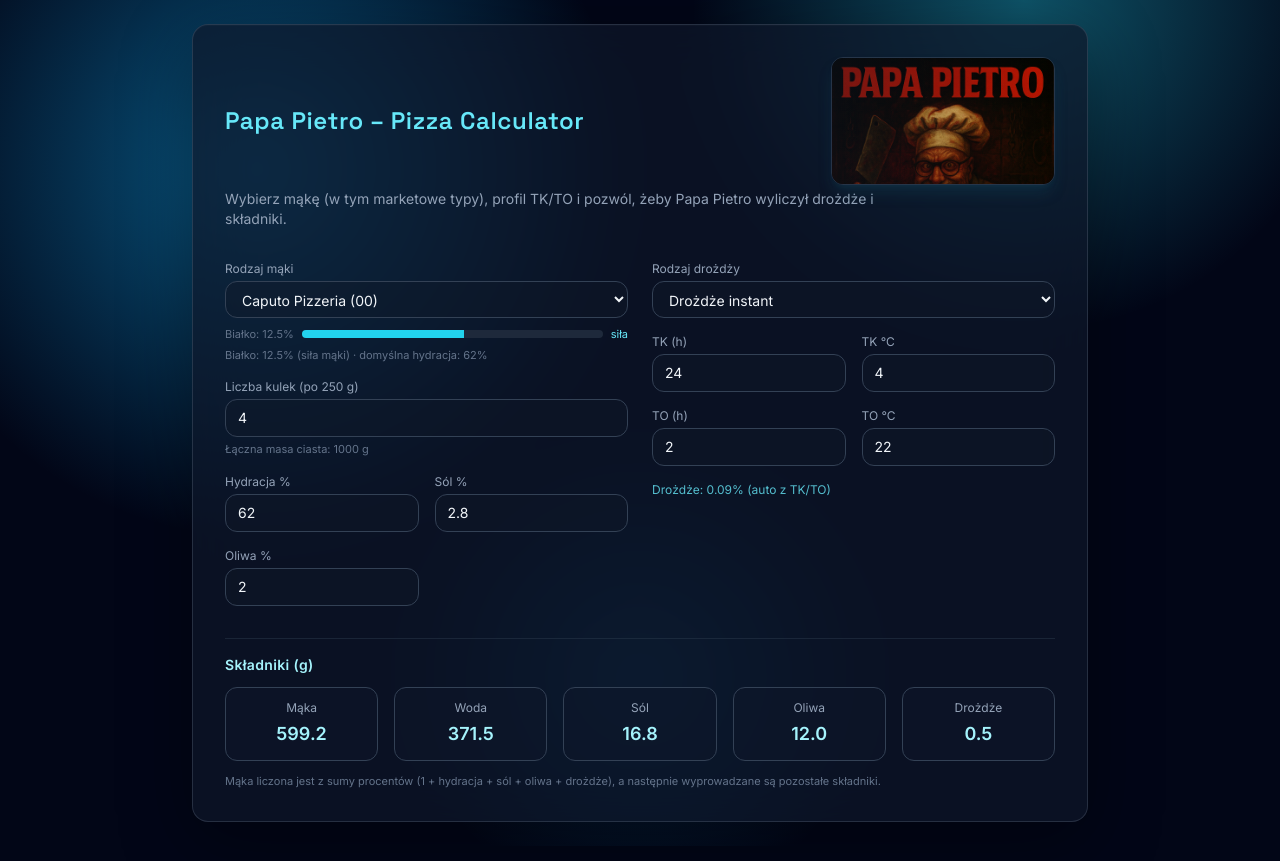
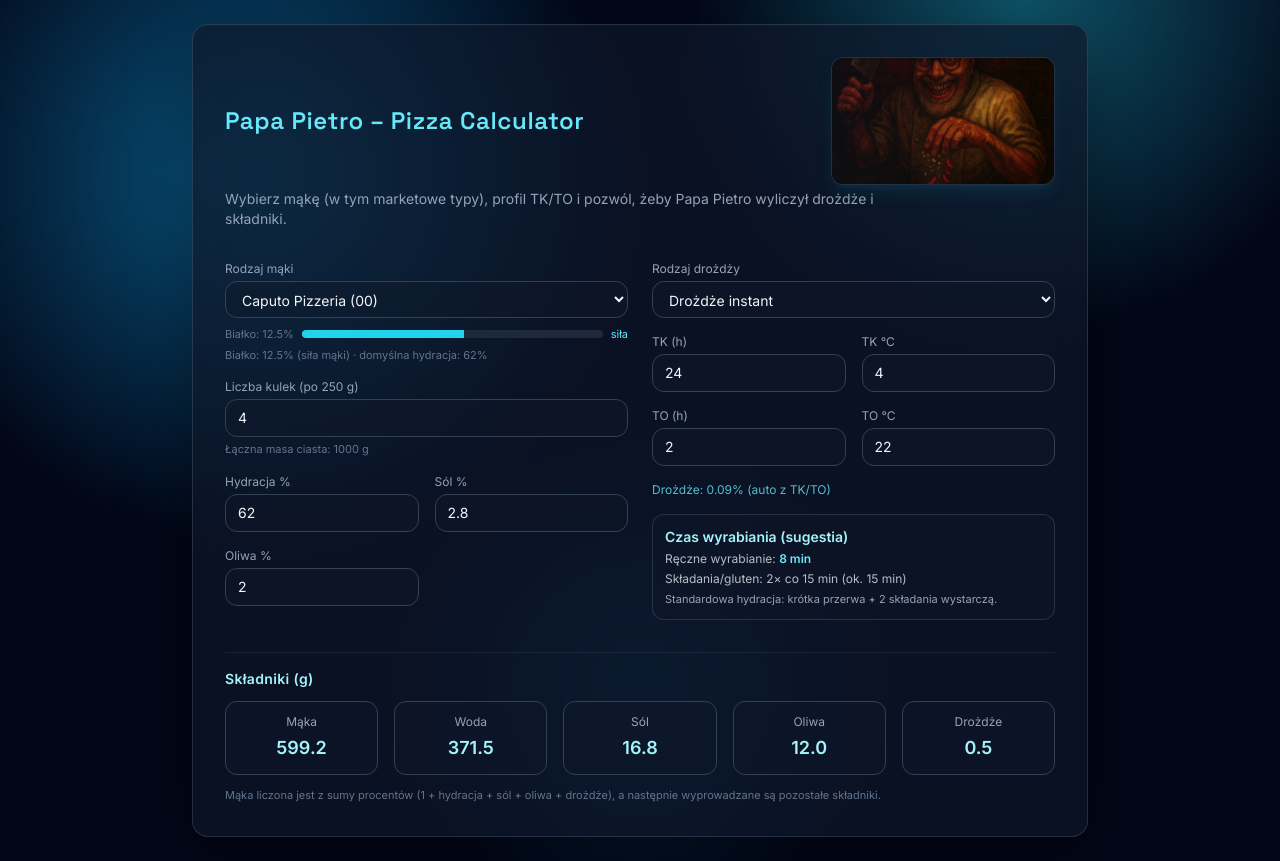
Before and after one commit to dibhell/papa_pietro, a React (Vite) app: page / in a window 1280 px wide. Built offline with nearby package versions, Linux system fonts and the light colour scheme.

Commit message:
feat: add kneading time suggestion and parallax hero

```diff
--- a/src/App.tsx
+++ b/src/App.tsx
@@ -90,6 +90,10 @@ const DoughCalculator: React.FC = () => {
   const [flourType, setFlourType] = useState<string>("Caputo Pizzeria (00)");
   const [balls, setBalls] = useState<number>(4);
   const [heroVisible, setHeroVisible] = useState<boolean>(true);
+  const [heroOffset, setHeroOffset] = useState<{ x: number; y: number }>({
+    x: 0,
+    y: 0,
+  });
 
   const [hydration, setHydration] = useState<number>(
     FLOUR_PRESETS["Caputo Pizzeria (00)"].hydration
@@ -132,6 +136,25 @@ const DoughCalculator: React.FC = () => {
   );
   const heroImage = `${import.meta.env.BASE_URL}papa-pietro.jpg`;
 
+  const kneadingPlan = useMemo(() => {
+    const clamp = (v: number, min: number, max: number) =>
+      Math.min(max, Math.max(min, v));
+    const hydrationFactor = Math.max(0, hydration - 60) * 0.35;
+    const proteinFactor = Math.max(0, currentFlour.protein - 11) * 0.8;
+    const kneadMinutes = clamp(6 + hydrationFactor + proteinFactor, 6, 22);
+    const wetDough = hydration >= 67;
+    const folds = wetDough ? 3 : 2;
+    const foldInterval = wetDough ? 12 : 15; // minutes
+    const totalFoldTime = (folds - 1) * foldInterval;
+    return {
+      kneadMinutes: Math.round(kneadMinutes),
+      folds,
+      foldInterval,
+      totalFoldTime,
+      wetDough,
+    };
+  }, [hydration, currentFlour.protein]);
+
   return (
     <div className="min-h-screen flex items-center justify-center p-6">
       <div className="w-full max-w-4xl glass rounded-2xl p-8 space-y-8 backdrop-blur-xl">
@@ -142,16 +165,29 @@ const DoughCalculator: React.FC = () => {
             </h1>
             {heroVisible && (
               <div className="w-full md:w-56 h-32">
-                <div className="relative h-full rounded-xl border border-slate-700/70 shadow-lg shadow-cyan-900/30 overflow-hidden group">
-                  <div className="h-full overflow-y-auto no-scrollbar">
+                <div
+                  className="relative h-full rounded-xl border border-slate-700/70 shadow-lg shadow-cyan-900/30 overflow-hidden group bg-slate-950/50"
+                  onMouseMove={(e) => {
+                    const rect = e.currentTarget.getBoundingClientRect();
+                    const xRatio = (e.clientX - rect.left) / rect.width - 0.5;
+                    const yRatio = (e.clientY - rect.top) / rect.height - 0.5;
+                    setHeroOffset({
+                      x: xRatio * 10,
+                      y: yRatio * 10,
+                    });
+                  }}
+                  onMouseLeave={() => setHeroOffset({ x: 0, y: 0 })}
+                >
                   <img
                     src={heroImage}
                     alt="Papa Pietro dusting pizza with chili flakes"
-                      className="w-full object-contain"
+                    className="w-full h-full object-cover transition-transform duration-200 ease-out"
+                    style={{
+                      transform: `translate(${heroOffset.x}px, ${heroOffset.y}px) scale(1.05)`,
+                    }}
                     loading="lazy"
                     onError={() => setHeroVisible(false)}
                   />
-                  </div>
                   <div className="pointer-events-none absolute inset-0 bg-gradient-to-r from-slate-900/40 to-transparent" />
                 </div>
               </div>
@@ -324,6 +360,28 @@ const DoughCalculator: React.FC = () => {
             <div className="text-xs text-cyan-300/80">
               Drożdże: {yeastPct}% (auto z TK/TO)
             </div>
+
+            <div className="text-xs text-slate-200/80 bg-slate-900/40 border border-slate-700/70 rounded-xl p-3 space-y-1">
+              <div className="text-sm font-semibold text-cyan-200">
+                Czas wyrabiania (sugestia)
+              </div>
+              <div>
+                Ręczne wyrabianie:{" "}
+                <span className="text-cyan-300 font-semibold">
+                  {kneadingPlan.kneadMinutes} min
+                </span>
+              </div>
+              <div>
+                Składania/gluten: {kneadingPlan.folds}× co{" "}
+                {kneadingPlan.foldInterval} min (ok.{" "}
+                {kneadingPlan.totalFoldTime} min)
+              </div>
+              <div className="text-[11px] text-slate-400">
+                {kneadingPlan.wetDough
+                  ? "Wysoka hydracja: postaw na składania zamiast długiego wyrabiania."
+                  : "Standardowa hydracja: krótka przerwa + 2 składania wystarczą."}
+              </div>
+            </div>
           </div>
         </section>
 
```
Lines whose indentation alone changed are shown as unchanged.
